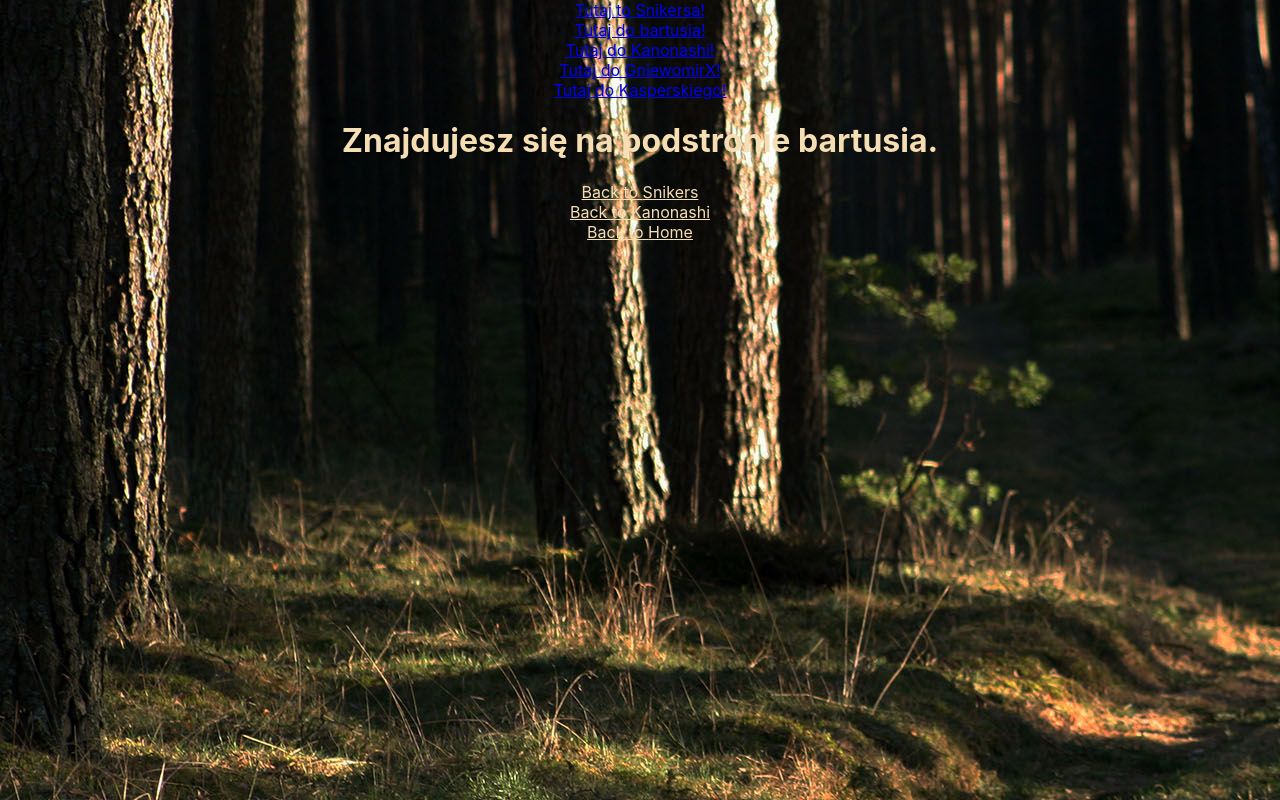
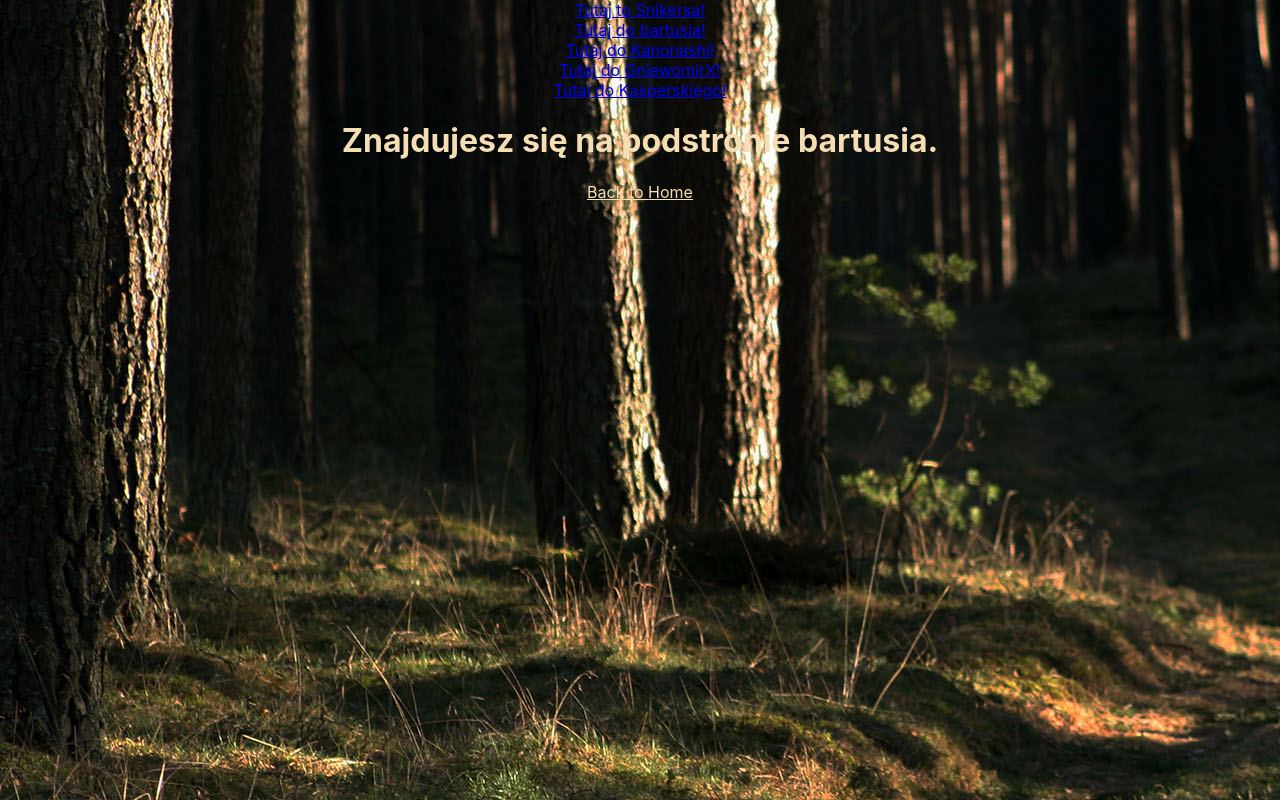
Before and after one commit to Snikerso/optymalisci, a React (Create React App) app: page /bartus in a window 1280 px wide. Built offline with nearby package versions, Linux system fonts and the light colour scheme.

Commit message:
porzadek

```diff
--- a/src/App.js
+++ b/src/App.js
@@ -19,7 +19,7 @@ function App() {
           <Link to="/kasperos">Tutaj do Kasperskiego!</Link><br></br>
           <Routes>
             <Route index element={<div><h1>Home</h1></div>} />
-            <Route path='bartus' element={<BartusView back={{toSnikers: "/snikers", toKanonashi: "/kanonashi", toHome: "/", textSnikers: "Snikers", textKanonashi: "Kanonashi", textHome: "Home"}} title={"Znajdujesz się na podstronie bartusia."} />} />
+            <Route path='bartus' element={<BartusView back={{toHome: "/", textHome: "Home"}} title={"Znajdujesz się na podstronie bartusia."} />} />
             <Route path='kanonashi' element={<KanonashiView back={{to: "/snikers", text:"Do Snikersa"}} title={"U Kanonashi"} />} />
             <Route path='gniewomirx' element={<GniewomirXView back={{to: "/snikers", text:"Do Snikersa"}} title={"U Gniewka"} />} />
             <Route path='snikers' element={<SnikersView back={{ to: "/bartus", text:"Back to bartus"}} title={"Moja super podstrona snikera"} />} />
--- a/src/views/BartusView/index.js
+++ b/src/views/BartusView/index.js
@@ -5,8 +5,6 @@ export const BartusView = ({back, title}) => {
     return <div className='bartusDiv'>
     <div className='bartusBackground'></div>
     <h1 className='bartusTitle'>{title}</h1>
-    <Link to={back.toSnikers} className={'bartusLink'}>Back to {back.textSnikers}</Link><br></br>
-    <Link to={back.toKanonashi} className={'bartusLink'}>Back to {back.textKanonashi}</Link><br></br>
     <Link to={back.toHome} className={'bartusLink'}>Back to {back.textHome}</Link><br></br>
     </div>
 };
```
